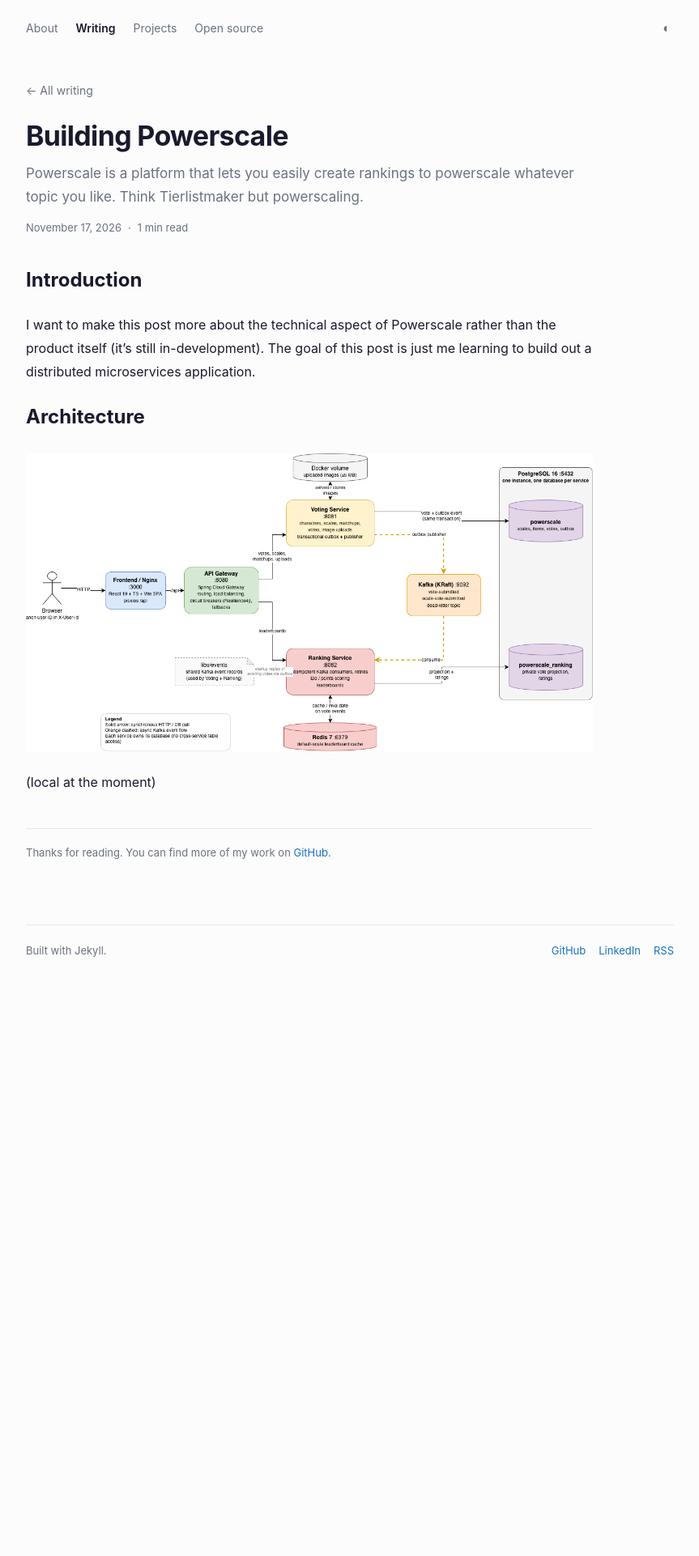
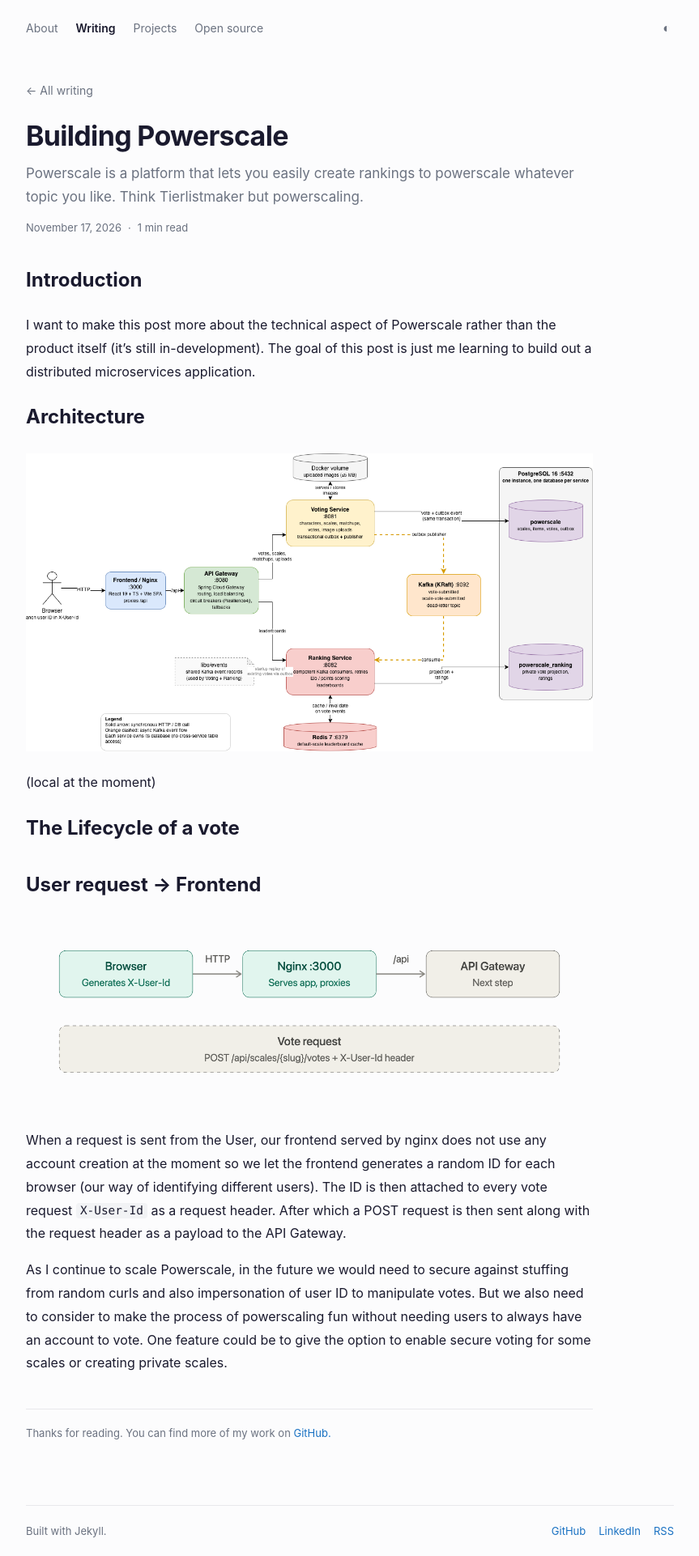
Before and after one commit to vichekaoeun/vichekaoeun.github.io, a Jekyll site: the page built from _posts/2026-11-17-building-powerscale.md, in a window 1280 px wide. Shown: the whole page at 81% size, without its empty margins (208-1071 px from the left). Built offline with Jekyll 4.4.1, drawn with Linux system fonts in a browser that asks for light colours; before the commit the page ends 1205 px from its top, so only the background shows below that.

Commit message:
Update _posts/2026-11-17-building-powerscale.md (via Pages CMS)

```diff
--- a/_posts/2026-11-17-building-powerscale.md
+++ b/_posts/2026-11-17-building-powerscale.md
@@ -13,3 +13,13 @@ I want to make this post more about the technical aspect of Powerscale rather th
 ![](/assets/images/powerscale-architecture-1.png)
 
 (local at the moment)
+
+# The Lifecycle of a vote
+
+## User request -> Frontend
+
+![](/assets/images/vote_lifecycle_step1_browser_to_frontend.png)
+
+When a request is sent from the User, our frontend served by nginx does not use any account creation at the moment so we let the frontend generates a random ID for each browser (our way of identifying different users). The ID is then attached to every vote request `X-User-Id` as a request header. After which a POST request is then sent along with the request header as a payload to the API Gateway.
+
+As I continue to scale Powerscale, in the future we would need to secure against stuffing from random curls and also impersonation of user ID to manipulate votes. But we also need to consider to make the process of powerscaling fun without needing users to always have an account to vote. One feature could be to give the option to enable secure voting for some scales or creating private scales.
```
